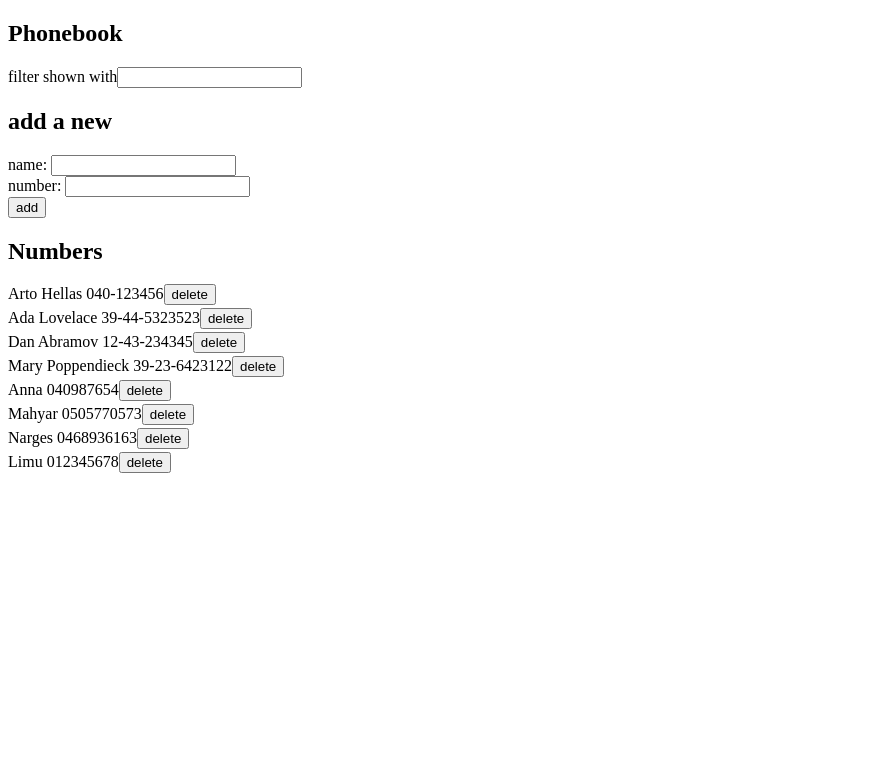
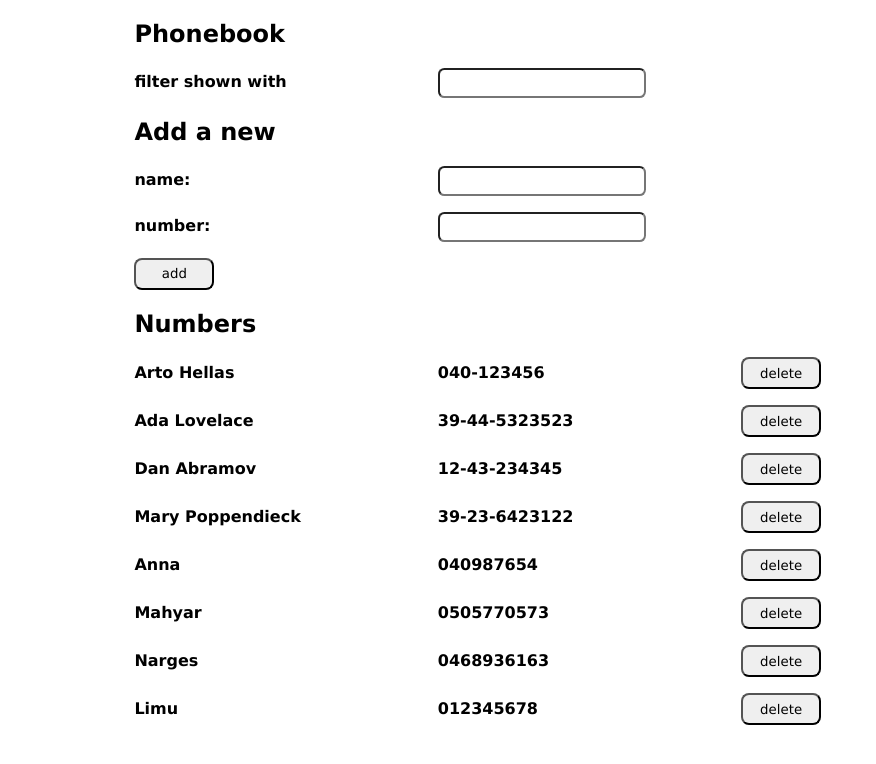
Before and after one commit to nargesG/puhelinluettelo, a React (Vite) app: page / in a window 1280 px wide. Shown: the top 764 px of the page, without its empty margins (0-876 px from the left). Built offline with nearby package versions, Linux system fonts and the light colour scheme; data requests are answered from the project's data file.

Commit message:
Add style

```diff
--- a/src/App.css
+++ /dev/null
@@ -1,3 +0,0 @@
-p {
-  height: 0.5rem;
-}
--- a/src/App.jsx
+++ b/src/App.jsx
@@ -1,6 +1,5 @@
 import { useState, useEffect } from "react";
 import { v4 as uuidv4 } from 'uuid';
-import "./App.css";
 import "./index.css";
 import Filter from "./components/Filter";
 import PersonForm from "./components/PersonForm";
@@ -104,11 +103,11 @@ const App = () => {
   }
 
   return (
-    <div>
+    <div className="container">
       <h2>Phonebook</h2>
       <Notification message={message} type={messageType} />
       <Filter filterString={filterString} onChange={handleSearchChange} />
-      <h2>add a new</h2>
+      <h2>Add a new</h2>
       <PersonForm addPerson={addPerson} />
       <h2>Numbers</h2>
       <Persons persons={persons} onRemove={removePerson} filterString={filterString}  />
--- a/src/components/Filter.jsx
+++ b/src/components/Filter.jsx
@@ -1,7 +1,9 @@
 const Filter = ({ filterString, onChange }) => {
   return (
-    <div>
-      filter shown with
+    <div className="filterContainer">
+      <h4>
+        filter shown with
+      </h4>
       <input value={filterString} onChange={onChange} />
     </div>
   );
--- a/src/components/PersonForm.jsx
+++ b/src/components/PersonForm.jsx
@@ -26,14 +26,16 @@ const PersonForm = ({ addPerson }) => {
 
   return (
     <form onSubmit={handleSubmit}>
-      <div>
-        name: <input value={newName} onChange={handleNameChange} />
+      <div className="formItem">
+        <h4>name:</h4>
+        <input value={newName} onChange={handleNameChange} />
+      </div>
+      <div className="formItem">
+        <h4>number:</h4>
+        <input value={newNumber} onChange={handleNumberChange} />
       </div>
       <div>
-        number: <input value={newNumber} onChange={handleNumberChange} />
-      </div>
-      <div>
-        <button type="submit">add</button>
+        <button type="submit" className="button">add</button>
       </div>
     </form>
   );
--- a/src/components/Persons.jsx
+++ b/src/components/Persons.jsx
@@ -6,9 +6,12 @@ const Persons = ({ persons, onRemove, filterString }) => {
       name.toLowerCase().includes(filterString.toLowerCase())
     )
     .map(({ id, name, number }) => (
-      <p key={id}>
-        {name} {number}
-        <button onClick={() => onRemove(id, name)} >delete</button>
+      <p key={id} className="personItem">
+        <h4>{name}</h4>
+        <h4>{number}</h4>
+        <div>
+          <button onClick={() => onRemove(id, name)} className="button" >delete</button>
+        </div>
       </p>
     ));
 };
--- a/src/index.css
+++ b/src/index.css
@@ -1,3 +1,8 @@
+
+* {
+  font-family: 'Lucida Sans', 'Lucida Sans Regular', 'Lucida Grande', 'Lucida Sans Unicode', Geneva, Verdana, sans-serif;
+}
+
 .message {
   background: lightgrey;
   font-size: 20px;
@@ -14,3 +19,51 @@
 .succes {
   color: green;
 }
+
+.container {
+  position: relative;
+  margin: auto auto;
+  width: 80%;
+}
+
+.filterContainer {
+  width: 100%;
+  display: flex;
+}
+
+.button {
+  border-radius: .5rem;
+  height: 2rem;
+  width: 5rem;
+}
+
+.button:hover {
+  background-color: rgb(101, 101, 241);
+}
+
+.personItem {
+  display: flex;
+  flex-direction: row;
+  align-items: center;
+  margin: 1rem 0;
+}
+
+.formItem {
+  display: flex;
+  flex-direction: row;
+  align-items: center;
+  margin: 1rem 0;
+}
+
+h4 {
+  margin: 0;
+  width: 30%;
+  line-height: 1.8rem;
+  vertical-align: middle;
+}
+
+input {
+  font-size: 1rem;
+  border-radius: .4rem;
+  line-height: 1.5rem;
+}
```
